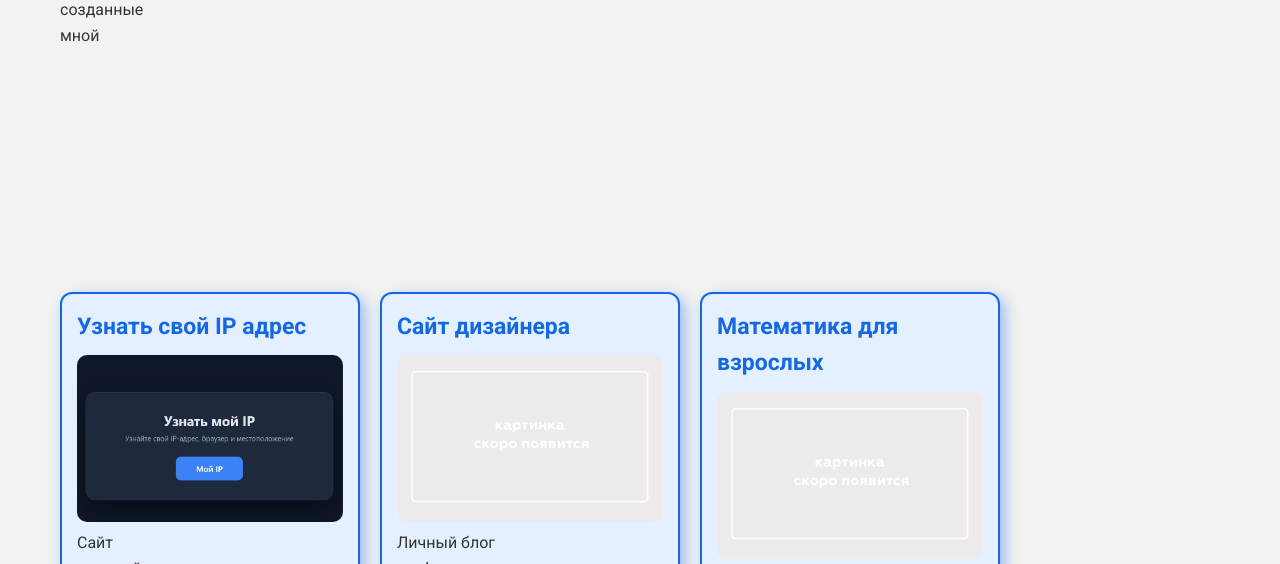
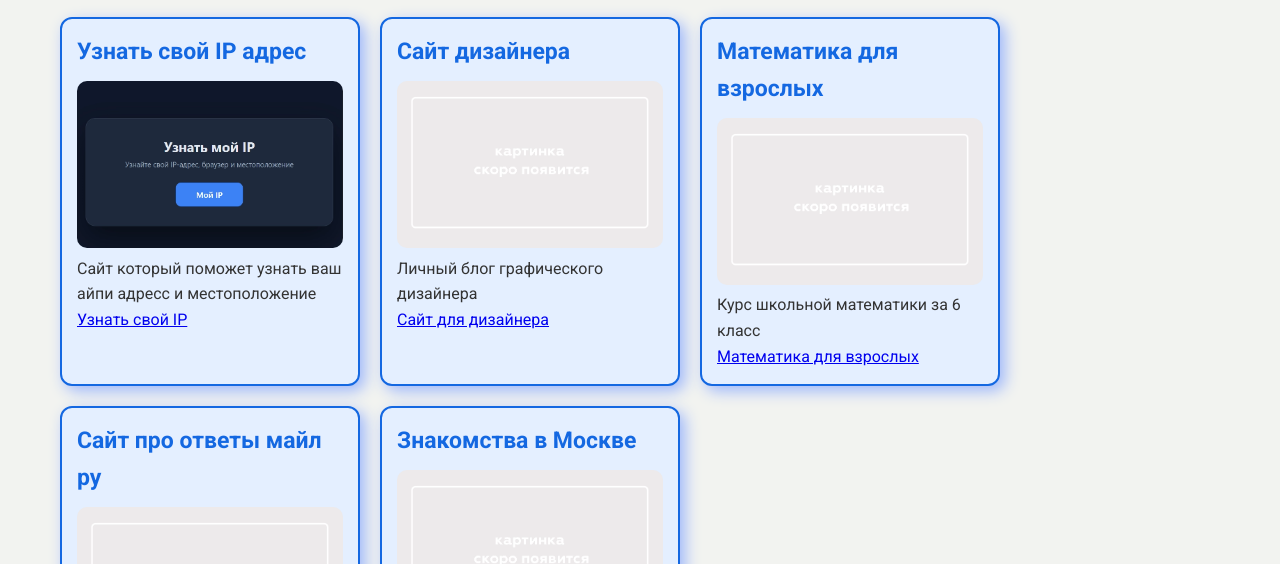
Before and after one commit to realityya-png/web_pages, a plain HTML site: page index.html in a window 1280 px wide. Shown: the part 188-752 px from the top of the page. Drawn offline with Linux system fonts and the light colour scheme; a script that the page names is missing.

Commit message:
Update style.css

```diff
--- a/style.css
+++ b/style.css
@@ -89,11 +89,7 @@ img{
 	max-width: 100%;
 	border-radius: 10px;
 }
-p{
-width: 100px;
-height: 300px;
-overflow: scroll;
-}
+
 /* Подвал */
 .footer {
     background-color: #222;
```
